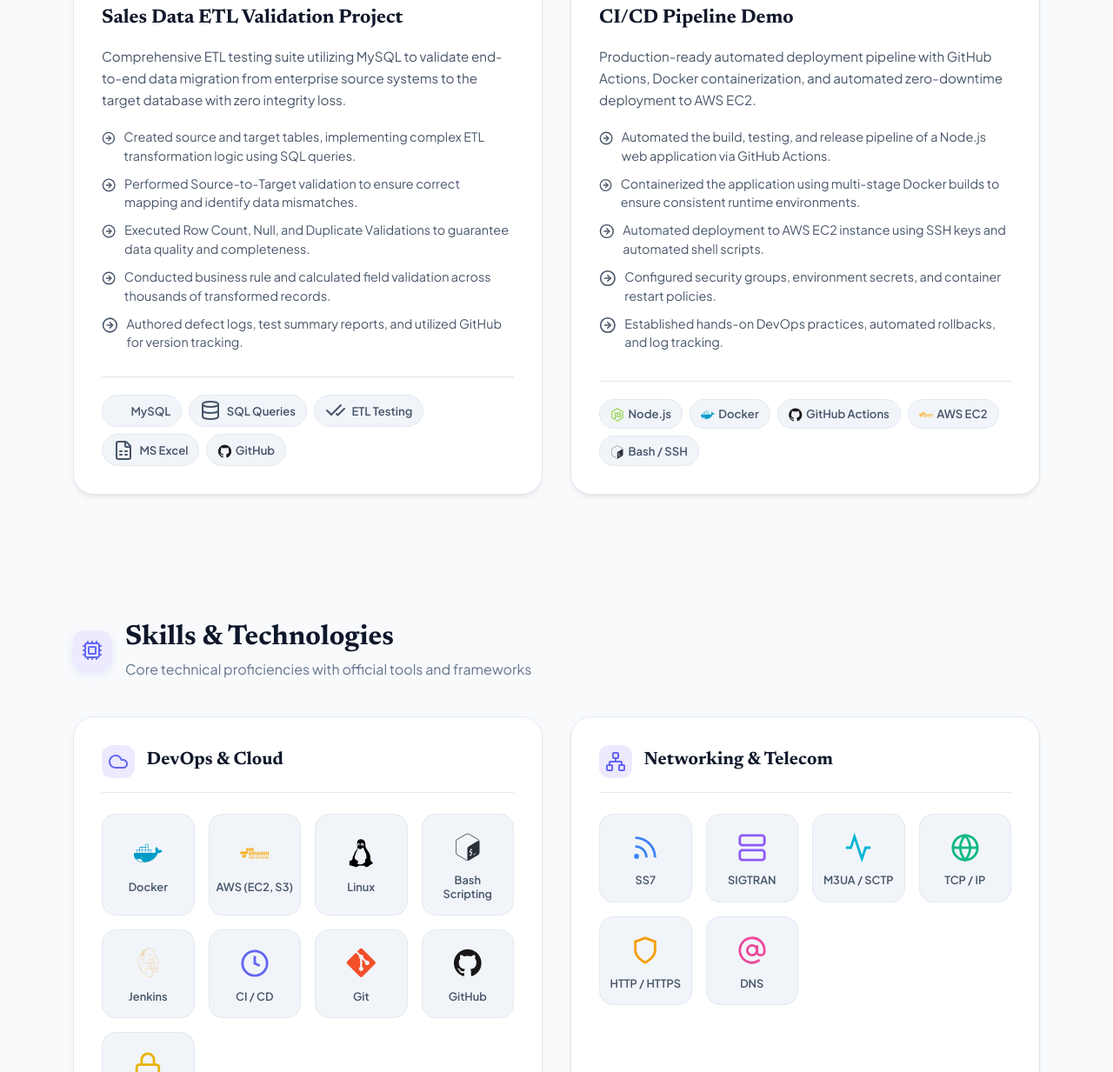
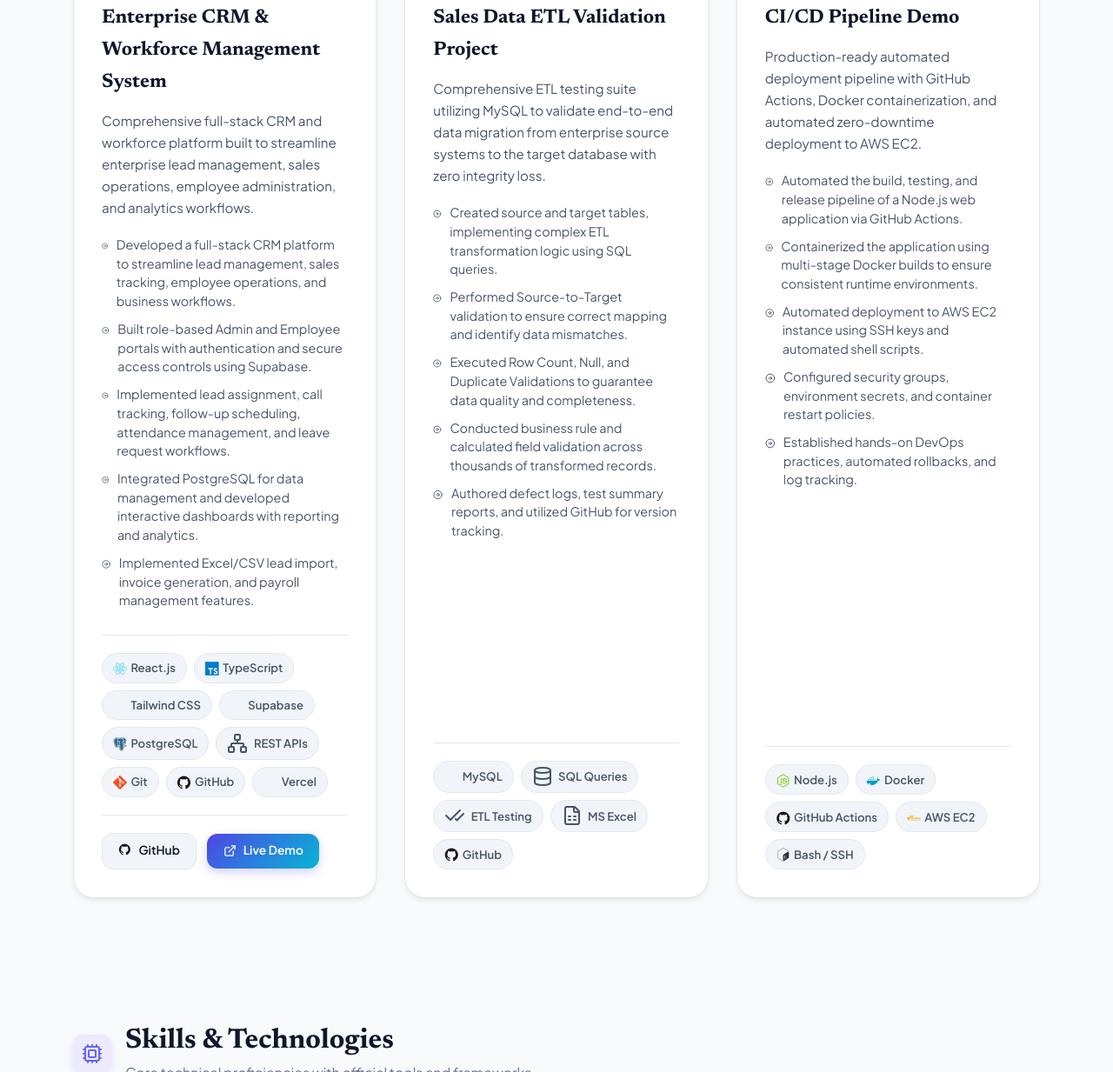
Before and after one commit to Boobesh1503/My-Portfolio, a website: page index.html in a window 1280 px wide. Shown: the part 2644-3877 px from the top of the page at 87% size. Drawn offline with nearby package versions, Linux system fonts and the light colour scheme.

Commit message:
Update portfolio

```diff
--- a/index.html
+++ b/index.html
@@ -340,13 +340,57 @@
           </div>
           <div>
             <h2 class="academic-title">Featured Projects</h2>
-            <p class="section-subtitle">Real-world implementations in data pipeline validation and cloud DevOps automation</p>
+            <p class="section-subtitle">Real-world implementations in full-stack engineering, cloud DevOps automation, and data pipeline validation</p>
           </div>
         </div>
 
         <div class="projects-grid">
 
-          <!-- Project 1: Sales ETL Project -->
+          <!-- Project 1: Enterprise CRM & Workforce Management System -->
+          <article class="project-card">
+            <div class="project-banner project-banner-crm">
+              <div class="project-banner-overlay">
+                <span class="project-category-tag"><i data-lucide="layers"></i> Full Stack Development</span>
+              </div>
+            </div>
+            <div class="project-content">
+              <h3 class="project-title">Enterprise CRM &amp; Workforce Management System</h3>
+              <p class="project-description">
+                Comprehensive full-stack CRM and workforce platform built to streamline enterprise lead management, sales operations, employee administration, and analytics workflows.
+              </p>
+
+              <ul class="project-features-list">
+                <li><i data-lucide="arrow-right-circle"></i> Developed a full-stack CRM platform to streamline lead management, sales tracking, employee operations, and business workflows.</li>
+                <li><i data-lucide="arrow-right-circle"></i> Built role-based Admin and Employee portals with authentication and secure access controls using Supabase.</li>
+                <li><i data-lucide="arrow-right-circle"></i> Implemented lead assignment, call tracking, follow-up scheduling, attendance management, and leave request workflows.</li>
+                <li><i data-lucide="arrow-right-circle"></i> Integrated PostgreSQL for data management and developed interactive dashboards with reporting and analytics.</li>
+                <li><i data-lucide="arrow-right-circle"></i> Implemented Excel/CSV lead import, invoice generation, and payroll management features.</li>
+              </ul>
+
+              <div class="project-tech-stack">
+                <span class="tech-tag"><i class="devicon-react-original colored"></i> React.js</span>
+                <span class="tech-tag"><i class="devicon-typescript-plain colored"></i> TypeScript</span>
+                <span class="tech-tag"><i class="devicon-tailwindcss-original colored"></i> Tailwind CSS</span>
+                <span class="tech-tag"><i class="devicon-supabase-plain colored"></i> Supabase</span>
+                <span class="tech-tag"><i class="devicon-postgresql-plain colored"></i> PostgreSQL</span>
+                <span class="tech-tag"><i data-lucide="network"></i> REST APIs</span>
+                <span class="tech-tag"><i class="devicon-git-plain colored"></i> Git</span>
+                <span class="tech-tag"><i class="devicon-github-original colored"></i> GitHub</span>
+                <span class="tech-tag"><i class="devicon-vercel-original"></i> Vercel</span>
+              </div>
+
+              <div class="project-actions">
+                <a href="https://github.com/Boobesh1503/CRM" target="_blank" rel="noopener noreferrer" class="project-btn project-btn-outline" title="GitHub Repository">
+                  <i class="devicon-github-original"></i> GitHub
+                </a>
+                <a href="https://crm-tech-pro14.vercel.app" target="_blank" rel="noopener noreferrer" class="project-btn project-btn-primary" title="Live Project Demo">
+                  <i data-lucide="external-link"></i> Live Demo
+                </a>
+              </div>
+            </div>
+          </article>
+
+          <!-- Project 2: Sales ETL Project -->
           <article class="project-card">
             <div class="project-banner project-banner-etl">
               <div class="project-banner-overlay">
@@ -377,7 +421,7 @@
             </div>
           </article>
 
-          <!-- Project 2: CI/CD Pipeline Demo -->
+          <!-- Project 3: CI/CD Pipeline Demo -->
           <article class="project-card">
             <div class="project-banner project-banner-cicd">
               <div class="project-banner-overlay">
@@ -1012,6 +1056,17 @@
               <h2 class="sheet-section-title">PROJECTS</h2>
 
               <div class="sheet-project">
+                <div class="sheet-project-title">Enterprise CRM &amp; Workforce Management System | Full Stack Development</div>
+                <ul class="sheet-bullets">
+                  <li>Developed a full-stack CRM platform to streamline lead management, sales tracking, employee operations, and business workflows.</li>
+                  <li>Built role-based Admin and Employee portals with authentication and secure access controls using Supabase.</li>
+                  <li>Implemented lead assignment, call tracking, follow-up scheduling, attendance management, and leave request workflows.</li>
+                  <li>Integrated PostgreSQL for data management and developed interactive dashboards with reporting and analytics.</li>
+                  <li>Implemented Excel/CSV lead import, invoice generation, and payroll management features.</li>
+                </ul>
+              </div>
+
+              <div class="sheet-project">
                 <div class="sheet-project-title">Sales Data ETL Validation Project</div>
                 <ul class="sheet-bullets">
                   <li>Developed an ETL Testing using MySQL to validate data migration from source systems to target database.</li>
--- a/script.js
+++ b/script.js
@@ -170,6 +170,7 @@ document.addEventListener('DOMContentLoaded', () => {
     { title: 'Data Recovery Script Development', category: 'Experience', link: '#experience' },
     { title: 'SS7 & SIGTRAN Signaling Analysis', category: 'Experience', link: '#experience' },
     { title: 'Techvolt Software - Frontend Developer', category: 'Experience', link: '#experience' },
+    { title: 'Enterprise CRM & Workforce Management System', category: 'Project', link: '#projects' },
     { title: 'Sales Data ETL Validation Project', category: 'Project', link: '#projects' },
     { title: 'CI/CD Pipeline Demo (Node.js & Docker)', category: 'Project', link: '#projects' },
     { title: 'AWS (EC2, S3, IAM)', category: 'Skill', link: '#skills' },
--- a/styles.css
+++ b/styles.css
@@ -890,8 +890,14 @@ body {
    -------------------------------------------------------------------------- */
 .projects-grid {
   display: grid;
-  grid-template-columns: repeat(2, 1fr);
+  grid-template-columns: repeat(3, 1fr);
   gap: 2rem;
+}
+
+@media (max-width: 1100px) {
+  .projects-grid {
+    grid-template-columns: repeat(2, 1fr);
+  }
 }
 
 .project-card {
@@ -917,6 +923,10 @@ body {
   display: flex;
   align-items: flex-end;
   padding: 1.25rem;
+}
+
+.project-banner-crm {
+  background: linear-gradient(135deg, #0f172a 0%, #1e3a8a 50%, #2563eb 100%);
 }
 
 .project-banner-etl {
@@ -1001,6 +1011,59 @@ body {
   gap: 0.5rem;
   padding-top: 1.25rem;
   border-top: 1px solid var(--border-light);
+}
+
+.project-actions {
+  display: flex;
+  align-items: center;
+  gap: 0.75rem;
+  margin-top: 1.25rem;
+  padding-top: 1.25rem;
+  border-top: 1px solid var(--border-light);
+}
+
+.project-btn {
+  display: inline-flex;
+  align-items: center;
+  gap: 0.5rem;
+  padding: 0.55rem 1.15rem;
+  border-radius: var(--radius-md);
+  font-size: 0.86rem;
+  font-weight: 600;
+  text-decoration: none;
+  transition: var(--transition);
+}
+
+.project-btn i,
+.project-btn svg {
+  width: 15px;
+  height: 15px;
+}
+
+.project-btn-primary {
+  background: var(--grad-cv-btn);
+  color: #ffffff;
+  box-shadow: 0 4px 12px rgba(79, 70, 229, 0.25);
+}
+
+.project-btn-primary:hover {
+  background: var(--grad-cv-btn-hover);
+  transform: translateY(-2px);
+  box-shadow: 0 6px 16px rgba(79, 70, 229, 0.4);
+  color: #ffffff;
+}
+
+.project-btn-outline {
+  background: var(--bg-card-subtle);
+  color: var(--text-primary);
+  border: 1px solid var(--border-light);
+}
+
+.project-btn-outline:hover {
+  background: var(--bg-card);
+  border-color: var(--text-accent);
+  color: var(--text-accent);
+  transform: translateY(-2px);
 }
 
 /* --------------------------------------------------------------------------
```
